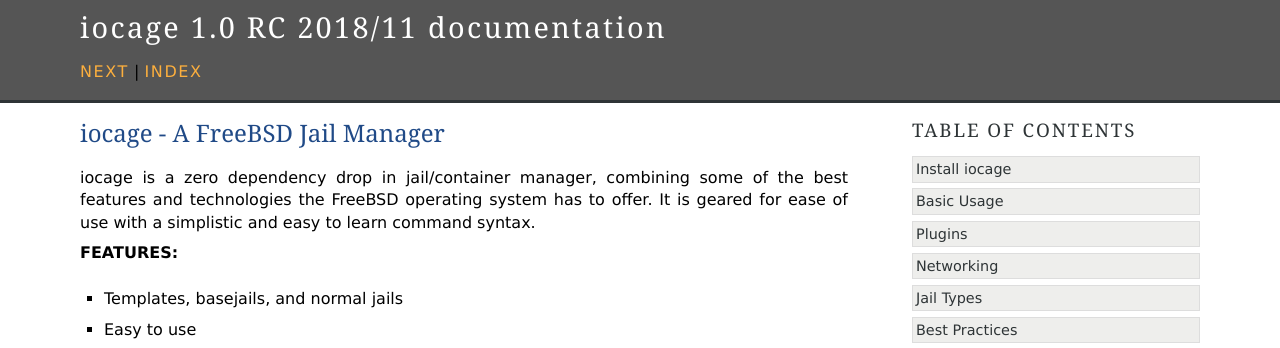
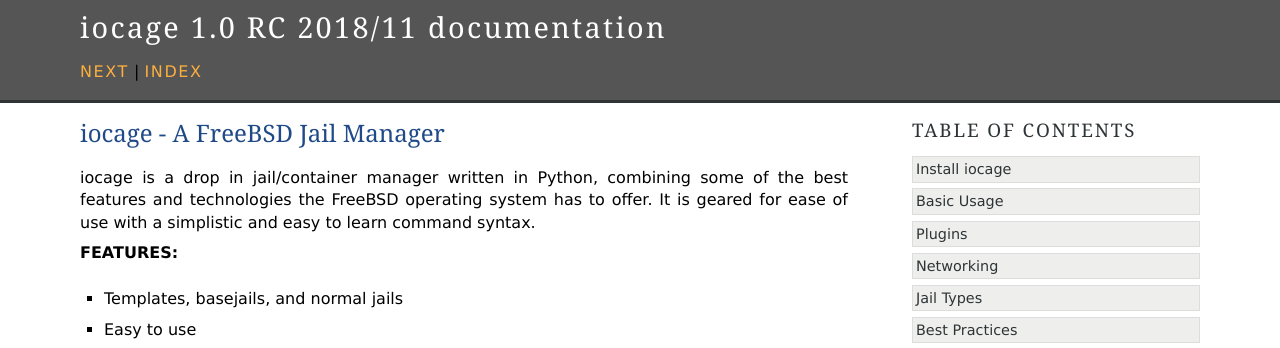
Before and after one commit to iocage/iocage, a Sphinx documentation site: the page built from doc/source/index.rst, in a window 1280 px wide. Shown: the top 348 px of the page. Built offline with Sphinx 7.4.7, drawn with Linux system fonts in a browser that asks for light colours.

Commit message:
Drop "zero dependency" from description
This still stemmed from the old shell based iocage.

```diff
--- a/doc/source/index.rst
+++ b/doc/source/index.rst
@@ -7,7 +7,7 @@
 iocage - A FreeBSD Jail Manager
 ===============================
 
-iocage is a zero dependency drop in jail/container manager, combining
+iocage is a drop in jail/container manager written in Python, combining
 some of the best features and technologies the FreeBSD operating system
 has to offer. It is geared for ease of use with a simplistic and easy to
 learn command syntax.
```
